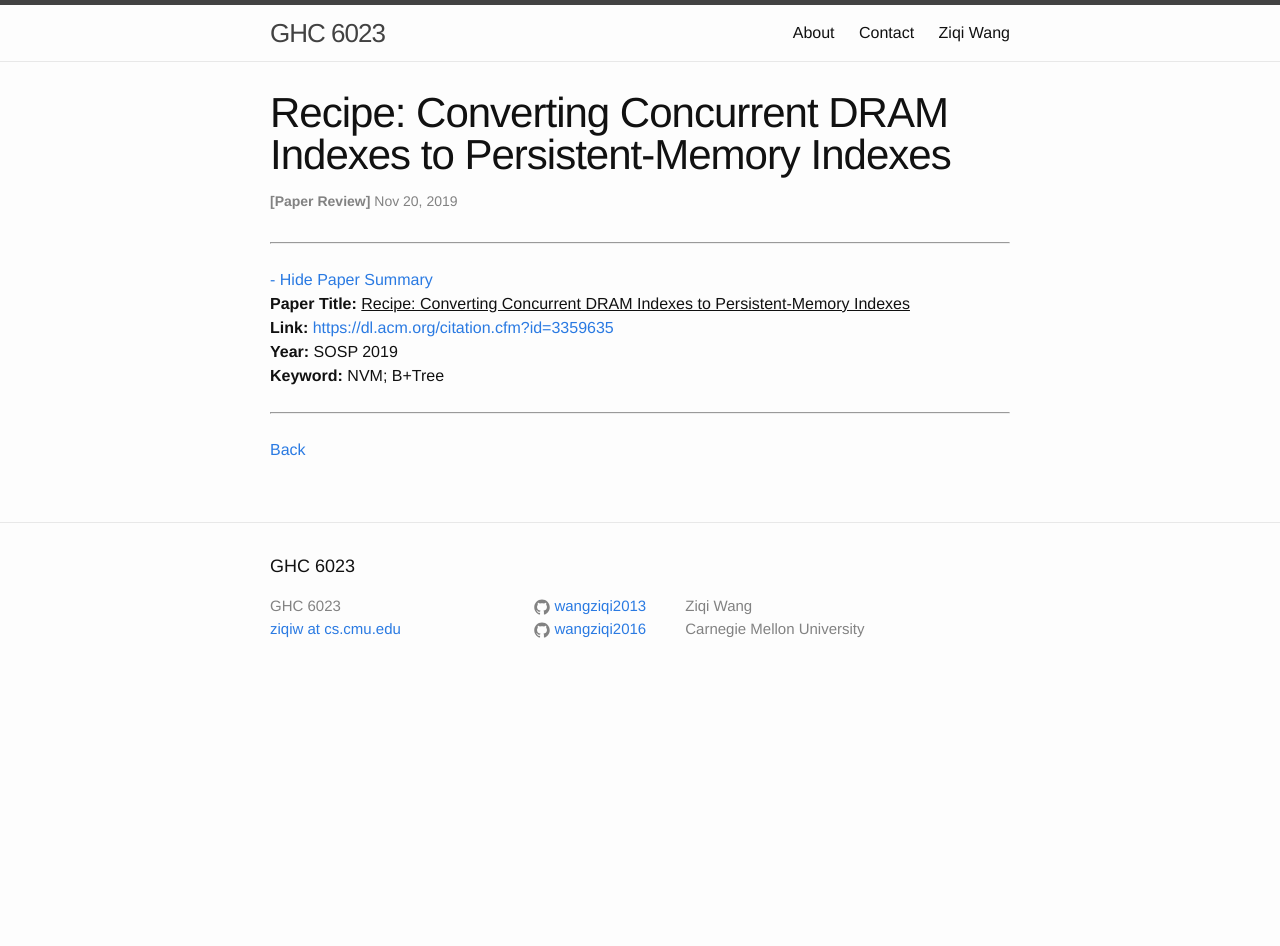
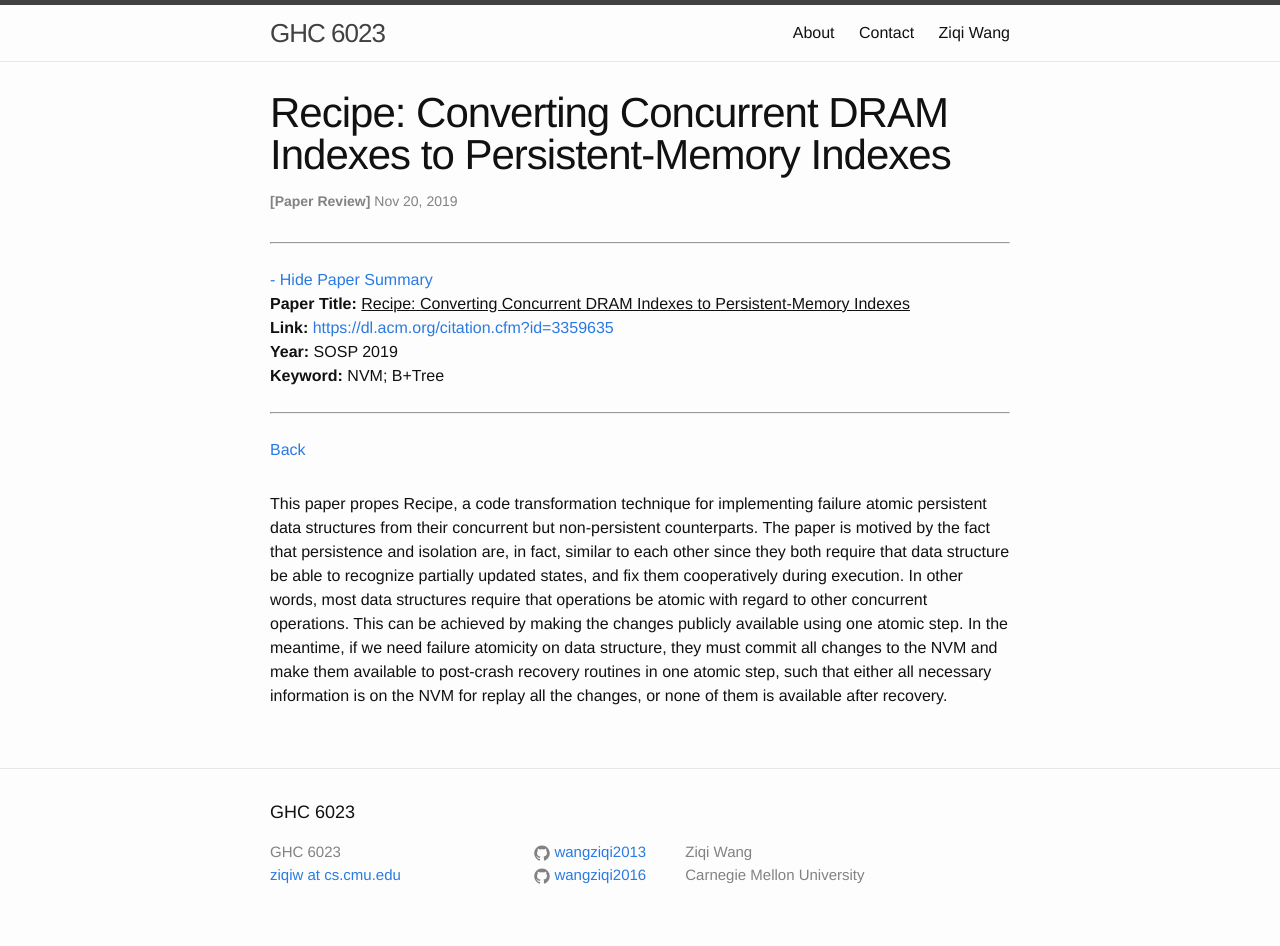
Before and after one commit to wangziqi2013/wangziqi2013.github.io, a Jekyll site: the page built from _posts/2019-11-19-recipe.markdown, in a window 1280 px wide. Built offline with Jekyll 4.4.1, drawn with Linux system fonts in a browser that asks for light colours; before the commit the page ends 900 px from its top, so only the background shows below that.

Commit message:
Adding motivation

```diff
--- a/_posts/2019-11-19-recipe.markdown
+++ b/_posts/2019-11-19-recipe.markdown
@@ -12,3 +12,12 @@ htm_cd:
 htm_cr:
 version_mgmt:
 ---
+
+This paper propes Recipe, a code transformation technique for implementing failure atomic persistent data structures
+from their concurrent but non-persistent counterparts. The paper is motived by the fact that persistence and isolation
+are, in fact, similar to each other since they both require that data structure be able to recognize partially updated
+states, and fix them cooperatively during execution. In other words, most data structures require that operations
+be atomic with regard to other concurrent operations. This can be achieved by making the changes publicly available
+using one atomic step. In the meantime, if we need failure atomicity on data structure, they must commit all changes
+to the NVM and make them available to post-crash recovery routines in one atomic step, such that either all necessary
+information is on the NVM for replay all the changes, or none of them is available after recovery.
```
